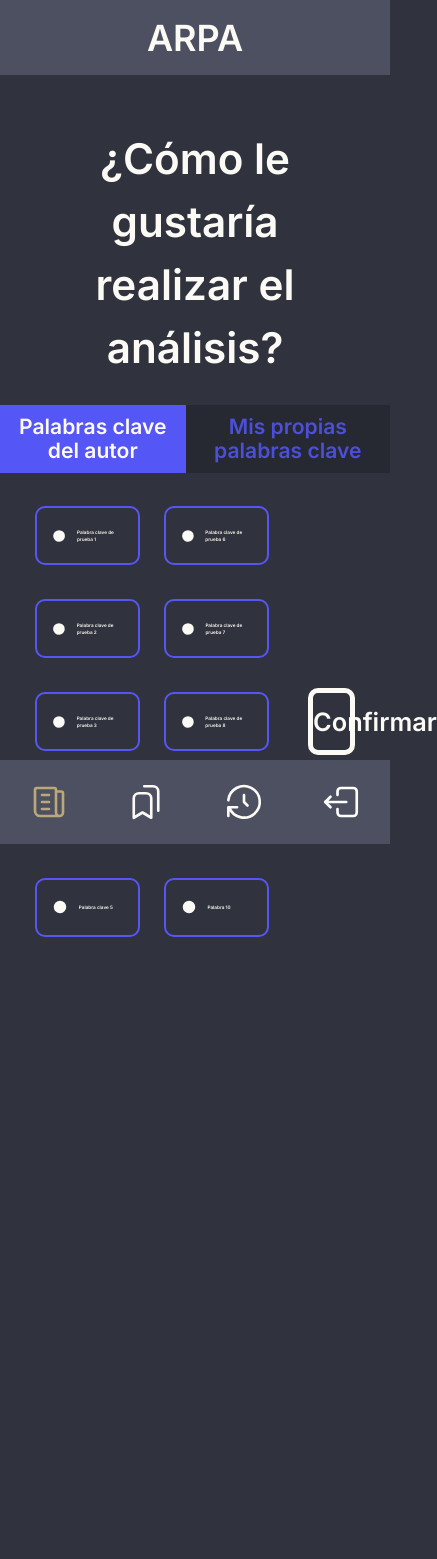
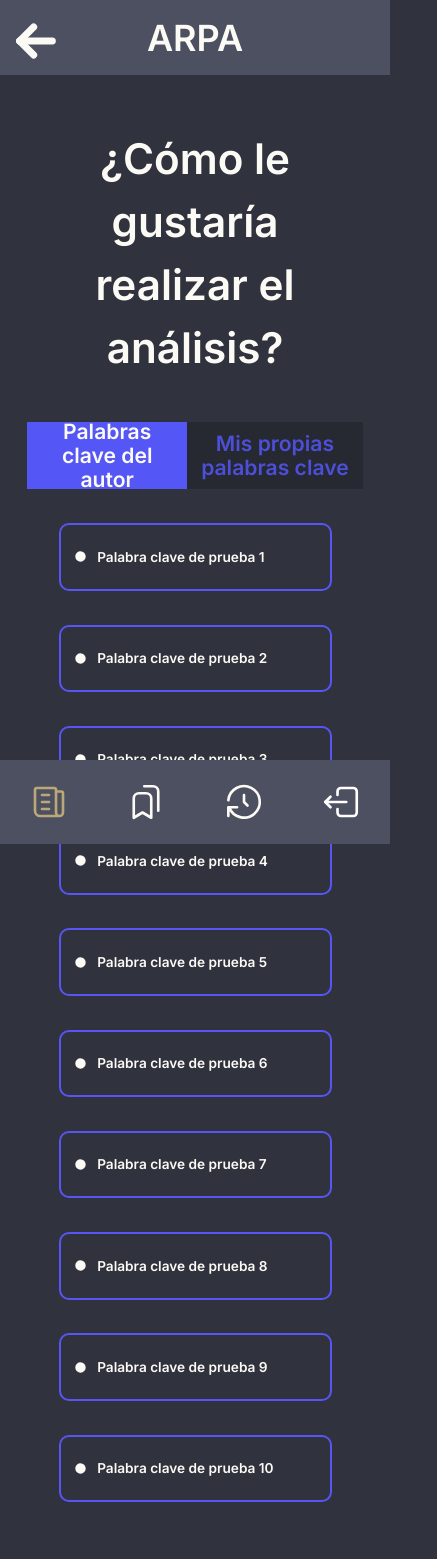
Before and after one commit to raxhacks/arpa-softtek, a Next.js app in the folder frontend/: page /PalabrasClave in a window 390 px wide. Shown: the top 1559 px of the page, 437 px wide, since content can reach past the window. Before the commit the page ends 1122 px from the top, so only its background shows below. Built offline with nearby package versions, Linux system fonts and the light colour scheme.

Commit message:
Ajuste de formato a palabras clave

```diff
--- a/frontend/app/(main)/PalabrasClave/page.tsx
+++ b/frontend/app/(main)/PalabrasClave/page.tsx
@@ -7,7 +7,7 @@ import Segmented from 'rc-segmented';
 
 function Arrow() {
     return(
-        <button className="border-0 bg-transparent align-middle ml-[2vw] fixed top-[1.5vh] z-30 md:top-[20vh] md:z-auto" onClick={() => {}}>
+        <button className="border-0 bg-transparent align-middle ml-[2vw] fixed top-[1.5vh] z-30 md:top-[14vh] md:z-auto" onClick={() => {}}>
           <svg xmlns="http://www.w3.org/2000/svg" className="icon icon-tabler icon-tabler-arrow-left hover:stroke-[#BCBAB5] active:stroke-[#565553]" width="56" height="56" viewBox="0 0 24 24" stroke-width="3" stroke="#FCFAF5" fill="none" stroke-linecap="round" stroke-linejoin="round">
             <path stroke="none" d="M0 0h24v24H0z" fill="none"/>
             <path d="M5 12l14 0" />
@@ -20,19 +20,28 @@ function Arrow() {
 
 function PalabraAutor(data: any){
     const handleClick = () => {
-        data.setArray((oldArray: string[]) => [...oldArray, data.text])
+        if(!data.propias.includes(data.wordList[data.id-1])){
+            data.setArray((oldArray: string[]) => [...oldArray, data.wordList[data.id-1]])
+        }
     }
 
+    if(data.wordList.length < data.id){
         return(
-        <button className="flex flex-inline w-[27vw] h-[7vh] items-center border-[2px] border-[#5756F5] rounded-[10px] bg-transparent text-left text-[1.2vw]
-        my-[2vh] py-[1vh] px-[2vw] text-[#FCFAF5] hover:bg-[#5756F5]" onClick={handleClick}>
-            <svg xmlns="http://www.w3.org/2000/svg" className="icon icon-tabler icon-tabler-point-filled mr-[1vw]" width="30" height="30" viewBox="0 0 24 24" stroke-width="1" stroke="#2c3e50" fill="none" stroke-linecap="round" stroke-linejoin="round">
+            <></>
+        );
+    }
+    else{
+        return(
+            <button className="flex flex-inline w-[70vw] md:w-[27vw] h-[8vh] md:h-[7vh] items-center border-[2px] border-[#5756F5] rounded-[10px] bg-transparent
+            text-left text-[3.5vw] md:text-[1.2vw] my-[2vh] py-[1vh] px-[2vw] md:px-[1vw] text-[#FCFAF5] hover:bg-[#5756F5]" onClick={handleClick}>
+                <svg xmlns="http://www.w3.org/2000/svg" className="icon icon-tabler icon-tabler-point-filled mr-[1vw]" width="25" height="25" viewBox="0 0 24 24" stroke-width="1" stroke="#2c3e50" fill="none" stroke-linecap="round" stroke-linejoin="round">
                     <path stroke="none" d="M0 0h24v24H0z" fill="none"/>
                     <path d="M12 7a5 5 0 1 1 -4.995 5.217l-.005 -.217l.005 -.217a5 5 0 0 1 4.995 -4.783z" stroke-width="0" fill="currentColor" />
                 </svg>
-            {data.text}
+                {data.wordList[data.id-1]}
             </button>
         );
+    }
 }
 
 function PalabraPropia(data: any){
@@ -44,7 +53,7 @@ function PalabraPropia(data: any){
     };
 
     const handleClickConfirm = () => {
-        if(inputWord !== ""){
+        if(inputWord !== "" && inputWord.match(/\S(.*\S)?/)){
             data.setArray((oldArray: string[]) => [...oldArray, inputWord])
             setActive(true);
         }
@@ -69,18 +78,19 @@ function PalabraPropia(data: any){
         }
 
         return(
-            <div className="flex flex-inline justify-between items-center my-[2vh] w-[26vw] h-[7vh]">
-                <div className="flex flex-inline items-center text-left text-[1.2vw] text-[#FCFAF5]">
-                    <svg xmlns="http://www.w3.org/2000/svg" className="icon icon-tabler icon-tabler-point-filled mr-[1vw]" width="30" height="30" viewBox="0 0 24 24" stroke-width="1" stroke="#2c3e50" fill="none" stroke-linecap="round" stroke-linejoin="round">
+            <div className="flex flex-inline justify-between items-center my-[2vh] w-[70vw] md:w-[26vw] h-[8vh] md:h-[7vh]">
+                <div className="flex flex-inline items-center text-left text-[3.5vw] md:text-[1.2vw] text-[#FCFAF5]">
+                    <svg xmlns="http://www.w3.org/2000/svg" className="icon icon-tabler icon-tabler-point-filled mr-[2vw] md:mr-[1vw]" width="30" height="30" viewBox="0 0 24 24" stroke-width="1" stroke="#2c3e50" fill="none" stroke-linecap="round" stroke-linejoin="round">
                         <path stroke="none" d="M0 0h24v24H0z" fill="none"/>
                         <path d="M12 7a5 5 0 1 1 -4.995 5.217l-.005 -.217l.005 -.217a5 5 0 0 1 4.995 -4.783z" stroke-width="0" fill="currentColor" />
                     </svg>
-                    <input className="bg-transparent border-[2px] border-[#5756F5] rounded-[10px] py-[1vh] px-[1vw] hover:bg-[#5756F5]
-                    active:rounded-[#5756F5]" type="text" id="palabraPropia" value={inputWord} onChange={handleInputChange} maxLength={30} autoComplete="off"/>
+                    <input className="bg-transparent border-[2px] border-[#5756F5] rounded-[10px] py-[1vh] px-[1vw] hover:bg-[#5756F5] w-[55vw]
+                    md:w-[20vw] h-[6vh] md:h-auto active:rounded-[#5756F5]" type="text" id="palabraPropia" value={inputWord} onChange={handleInputChange} maxLength={30}
+                    autoComplete="off" />
                 </div>
                 <div className="flex items-center">
                     <button onClick={handleClickConfirm}>
-                        <svg xmlns="http://www.w3.org/2000/svg" className="icon icon-tabler icon-tabler-plus hover:stroke-[#5756F5]" width="30" height="30" viewBox="0 0 24 24" stroke-width="3" stroke="#FCFAF5" fill="none" stroke-linecap="round" stroke-linejoin="round">
+                        <svg xmlns="http://www.w3.org/2000/svg" className="icon icon-tabler icon-tabler-plus ml-[2vw] md:ml-[1vw] hover:stroke-[#5756F5]" width="30" height="30" viewBox="0 0 24 24" stroke-width="3" stroke="#FCFAF5" fill="none" stroke-linecap="round" stroke-linejoin="round">
                             <path stroke="none" d="M0 0h24v24H0z" fill="none"/>
                             <path d="M12 5l0 14" />
                             <path d="M5 12l14 0" />
@@ -92,9 +102,9 @@ function PalabraPropia(data: any){
     }
     else{
         return(
-            <div className="flex flex-inline justify-between items-center my-[2vh] w-[27vw] h-[7vh]">
-                <div className="flex flex-inline items-center text-left text-[1.2vw] text-[#FCFAF5]">
-                    <svg xmlns="http://www.w3.org/2000/svg" className="icon icon-tabler icon-tabler-point-filled mr-[1vw]" width="30" height="30" viewBox="0 0 24 24" stroke-width="1" stroke="#2c3e50" fill="none" stroke-linecap="round" stroke-linejoin="round">
+            <div className="flex flex-inline justify-between items-center my-[2vh] w-[70vw] md:w-[27vw] h-[8vh] md:h-[7vh]">
+                <div className="flex flex-inline items-center text-left text-[3.5vw] md:text-[1.2vw] text-[#FCFAF5]">
+                    <svg xmlns="http://www.w3.org/2000/svg" className="icon icon-tabler icon-tabler-point-filled mr-[2vw] md:mr-[1vw]" width="30" height="30" viewBox="0 0 24 24" stroke-width="1" stroke="#2c3e50" fill="none" stroke-linecap="round" stroke-linejoin="round">
                         <path stroke="none" d="M0 0h24v24H0z" fill="none"/>
                         <path d="M12 7a5 5 0 1 1 -4.995 5.217l-.005 -.217l.005 -.217a5 5 0 0 1 4.995 -4.783z" stroke-width="0" fill="currentColor" />
                     </svg>
@@ -102,7 +112,7 @@ function PalabraPropia(data: any){
                 </div>
                 <div className="flex items-center">
                     <button onClick={handleClickDelete}>
-                        <svg xmlns="http://www.w3.org/2000/svg" className="icon icon-tabler icon-tabler-trash mx-[1vw] hover:stroke-[#5756F5]" width="34" height="38" viewBox="0 0 24 24" stroke-width="1.5" stroke="#FCFAF5" fill="none" stroke-linecap="round" stroke-linejoin="round">
+                        <svg xmlns="http://www.w3.org/2000/svg" className="icon icon-tabler icon-tabler-trash ml-[2vw] md:ml-[1vw] hover:stroke-[#5756F5]" width="34" height="38" viewBox="0 0 24 24" stroke-width="1.5" stroke="#FCFAF5" fill="none" stroke-linecap="round" stroke-linejoin="round">
                             <path stroke="none" d="M0 0h24v24H0z" fill="none"/>
                             <path d="M4 7l16 0" />
                             <path d="M10 11l0 6" />
@@ -120,49 +130,49 @@ function PalabraPropia(data: any){
 function Palabras(data: any) {
     if(data.tab === "Palabras clave del autor"){
         return(
-            <div className="flex flex-inline justify-center mt-[2vh]">
-                <div className="flex flex-inline mr-[5vw]">
-                    <div className="flex flex-col mr-[3vw]">
-                        <PalabraAutor text="Palabra clave de prueba 1" setArray={data.setArray}/>
-                        <PalabraAutor text="Palabra clave de prueba 2" setArray={data.setArray}/>
-                        <PalabraAutor text="Palabra clave de prueba 3" setArray={data.setArray}/>
-                        <PalabraAutor text="Palabra clave de prueba 4" setArray={data.setArray}/>
-                        <PalabraAutor text="Palabra clave 5" setArray={data.setArray}/>
+            <div className="flex flex-col md:flex-row justify-center items-center mt-[2vh] h-auto md:h-[60vh]">
+                <div className="flex flex-col md:flex-row mr-0 md:mr-[4vw]">
+                    <div className="flex flex-col mr-0 md:mr-[2vw]">
+                        <PalabraAutor wordList={data.autor} id={1} propias={data.propias} setArray={data.setArray}/>
+                        <PalabraAutor wordList={data.autor} id={2} propias={data.propias} setArray={data.setArray}/>
+                        <PalabraAutor wordList={data.autor} id={3} propias={data.propias} setArray={data.setArray}/>
+                        <PalabraAutor wordList={data.autor} id={4} propias={data.propias} setArray={data.setArray}/>
+                        <PalabraAutor wordList={data.autor} id={5} propias={data.propias} setArray={data.setArray}/>
                     </div>
-                    <div className="flex flex-col ml-[3vw]">
-                        <PalabraAutor text="Palabra clave de prueba 6" setArray={data.setArray}/>
-                        <PalabraAutor text="Palabra clave de prueba 7" setArray={data.setArray}/>
-                        <PalabraAutor text="Palabra clave de prueba 8" setArray={data.setArray}/>
-                        <PalabraAutor text="Palabra clave de prueba 9" setArray={data.setArray}/>
-                        <PalabraAutor text="Palabra 10" setArray={data.setArray}/>
+                    <div className="flex flex-col ml-0 md:ml-[2vw]">
+                        <PalabraAutor wordList={data.autor} id={6} propias={data.propias} setArray={data.setArray}/>
+                        <PalabraAutor wordList={data.autor} id={7} propias={data.propias} setArray={data.setArray}/>
+                        <PalabraAutor wordList={data.autor} id={8} propias={data.propias} setArray={data.setArray}/>
+                        <PalabraAutor wordList={data.autor} id={9} propias={data.propias} setArray={data.setArray}/>
+                        <PalabraAutor wordList={data.autor} id={10} propias={data.propias} setArray={data.setArray}/>
                     </div>
                 </div>
-                <button className="h-[8vh] w-[12vw] self-center border-[5px] border-[#FCFAF5] text-[#FCFAF5] rounded-[10px] bg-transparent ml-[5vw]
-                text-[3vh] hover:bg-[#FCFAF5] hover:text-[#24252E]">Confirmar</button>
+                <button className="h-[8vh] w-[12vw] self-center border-[5px] border-[#FCFAF5] text-[#FCFAF5] rounded-[10px] bg-transparent ml-0
+                md:ml-[4vw] text-[3vh] mt-[5vh] md:mt-0 min-w-[150px] hover:bg-[#FCFAF5] hover:text-[#24252E]">Confirmar</button>
             </div>
         );
     }
     else if(data.tab === "Mis propias palabras clave"){
         return(
-            <div className="flex flex-inline justify-center mt-[2vh]">
-                <div className="flex flex-inline mr-[4vw]">
-                    <div className="flex flex-col mr-[2vw]">
-                        <PalabraPropia text="Palabra clave de prueba 1" wordList={data.propias} id={1} setArray={data.setArray}/>
-                        <PalabraPropia text="Palabra clave de prueba 2" wordList={data.propias} id={2} setArray={data.setArray}/>
-                        <PalabraPropia text="Palabra clave de prueba 3" wordList={data.propias} id={3} setArray={data.setArray}/>
-                        <PalabraPropia text="Palabra clave de prueba 4" wordList={data.propias} id={4} setArray={data.setArray}/>
-                        <PalabraPropia text="Palabra clave 5" wordList={data.propias} id={5} setArray={data.setArray}/>
+            <div className="flex flex-col md:flex-row justify-center items-center mt-[2vh] h-auto md:h-[60vh]">
+                <div className="flex flex-col md:flex-row mr-0 md:mr-[4vw]">
+                    <div className="flex flex-col mr-0 md:mr-[2vw]">
+                        <PalabraPropia wordList={data.propias} id={1} setArray={data.setArray}/>
+                        <PalabraPropia wordList={data.propias} id={2} setArray={data.setArray}/>
+                        <PalabraPropia wordList={data.propias} id={3} setArray={data.setArray}/>
+                        <PalabraPropia wordList={data.propias} id={4} setArray={data.setArray}/>
+                        <PalabraPropia wordList={data.propias} id={5} setArray={data.setArray}/>
                     </div>
-                    <div className="flex flex-col ml-[2vw]">
-                        <PalabraPropia text="Palabra clave de prueba 6" wordList={data.propias} id={6} setArray={data.setArray}/>
-                        <PalabraPropia text="Palabra clave de prueba 7" wordList={data.propias} id={7} setArray={data.setArray}/>
-                        <PalabraPropia text="Palabra clave de prueba 8" wordList={data.propias} id={8} setArray={data.setArray}/>
-                        <PalabraPropia text="Palabra clave de prueba 9" wordList={data.propias} id={9} setArray={data.setArray}/>
-                        <PalabraPropia text="Palabra 10" wordList={data.propias} id={10} setArray={data.setArray}/>
+                    <div className="flex flex-col ml-0 md:ml-[2vw]">
+                        <PalabraPropia wordList={data.propias} id={6} setArray={data.setArray}/>
+                        <PalabraPropia wordList={data.propias} id={7} setArray={data.setArray}/>
+                        <PalabraPropia wordList={data.propias} id={8} setArray={data.setArray}/>
+                        <PalabraPropia wordList={data.propias} id={9} setArray={data.setArray}/>
+                        <PalabraPropia wordList={data.propias} id={10} setArray={data.setArray}/>
                     </div>
                 </div>
-                <button className="h-[8vh] w-[12vw] self-center border-[5px] border-[#FCFAF5] text-[#FCFAF5] rounded-[10px] bg-transparent ml-[4vw]
-                text-[3vh] hover:bg-[#FCFAF5] hover:text-[#24252E]">Confirmar</button>
+                <button className="h-[8vh] w-[12vw] self-center border-[5px] border-[#FCFAF5] text-[#FCFAF5] rounded-[10px] bg-transparent ml-0
+                md:ml-[4vw] text-[3vh] mt-[5vh] md:mt-0 min-w-[150px] hover:bg-[#FCFAF5] hover:text-[#24252E]">Confirmar</button>
             </div>
         );
     }
@@ -171,20 +181,23 @@ function Palabras(data: any) {
 function Main(){
     const [currentTab, setTab] = useState("Palabras clave del autor");
     const [palabrasPropias, setPropias] = useState<string[]>([]);
-    const [palabrasAutor, setAutor] = useState<string[]>(["Ejemplo 1", "Ejemplo 2", "Ejemplo 3", "Ejemplo 4", "Ejemplo 5", "Ejemplo 6", "Ejemplo 7", "Ejemplo 8", "Ejemplo 9", "Ejemplo 10"]);
+    const [palabrasAutor, setAutor] = useState<string[]>(["Palabra clave de prueba 1", "Palabra clave de prueba 2", "Palabra clave de prueba 3",
+    "Palabra clave de prueba 4", "Palabra clave de prueba 5", "Palabra clave de prueba 6", "Palabra clave de prueba 7", "Palabra clave de prueba 8",
+    "Palabra clave de prueba 9", "Palabra clave de prueba 10"]);
 
     function handleTabChange(value: any){
         setTab(value)
     }
 
     return(
-        <div className="bg-[#30323D] pt-[15vh] pb-[20vh] font-semibold md:pt-[20vh] md:pb-[0vh]">
+        <div className="bg-[#30323D] pt-[15vh] pb-[15vh] font-semibold md:pt-[15vh] md:pb-[0vh]">
             <Header/>
+            <Arrow />
             <div className="flex flex-col items-center justify-center">
-                <h1 className="text-[#FCFAF5] text-center mb-[3vh] mx-[8vw] text-[5vh] md:text-[5vh]">¿Cómo le gustaría realizar el análisis?</h1>
-                <Segmented options={["Palabras clave del autor", "Mis propias palabras clave"]} onChange={(value) => handleTabChange(value)} />
+                <h1 className="text-[#FCFAF5] text-center w-auto mb-[5vh] mx-[8vw] text-[5vh] md:text-[5vh] md:w-[70vw]">¿Cómo le gustaría realizar el análisis?</h1>
+                <Segmented className="mx-[7vw] md:mx-auto" options={["Palabras clave del autor", "Mis propias palabras clave"]} onChange={(value) => handleTabChange(value)} />
             </div>
-            <Palabras tab={currentTab} propias={palabrasPropias} setArray={setPropias} />
+            <Palabras tab={currentTab} autor={palabrasAutor} propias={palabrasPropias} setArray={setPropias} />
         </div>
     );
 }
```
Lines whose indentation alone changed are shown as unchanged.
